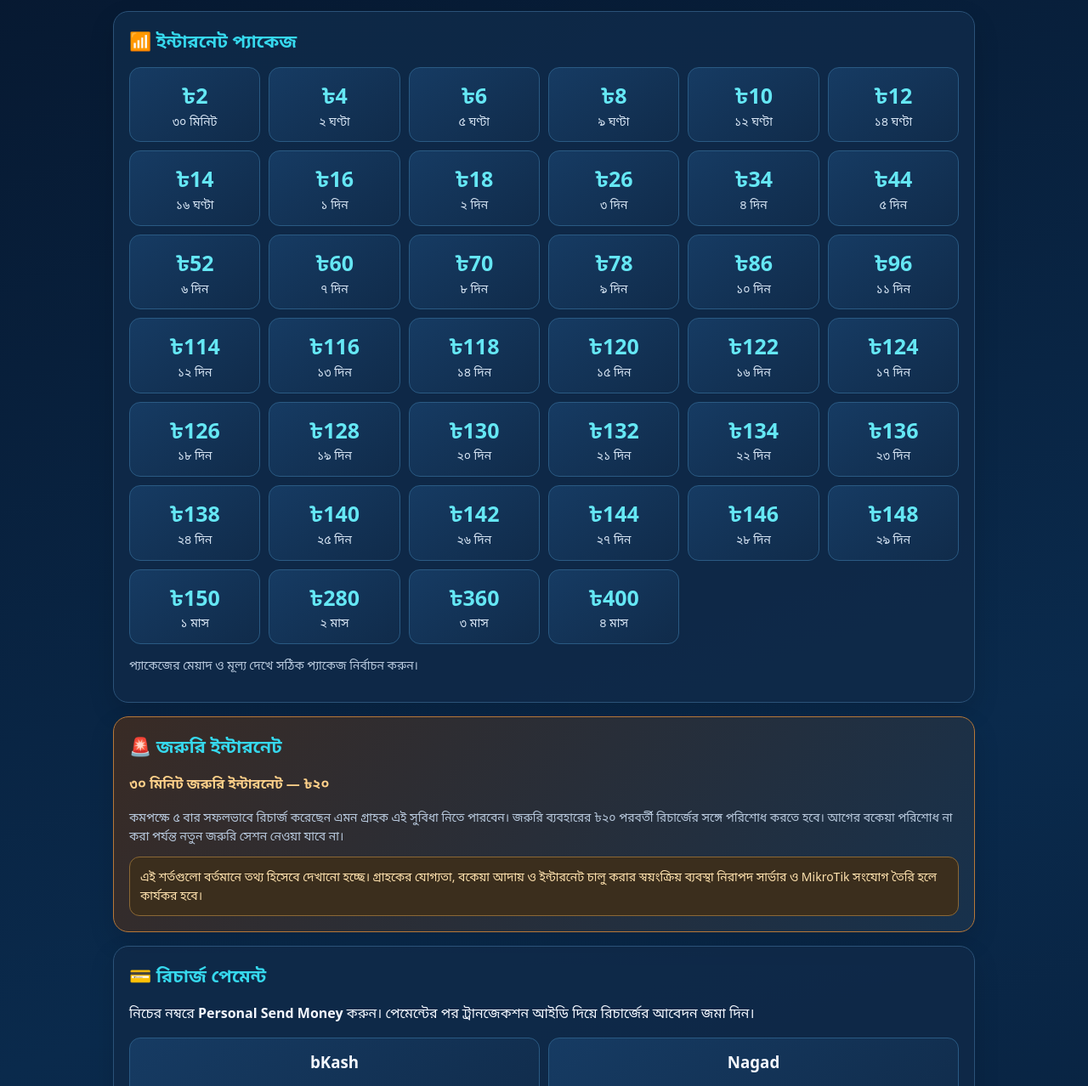
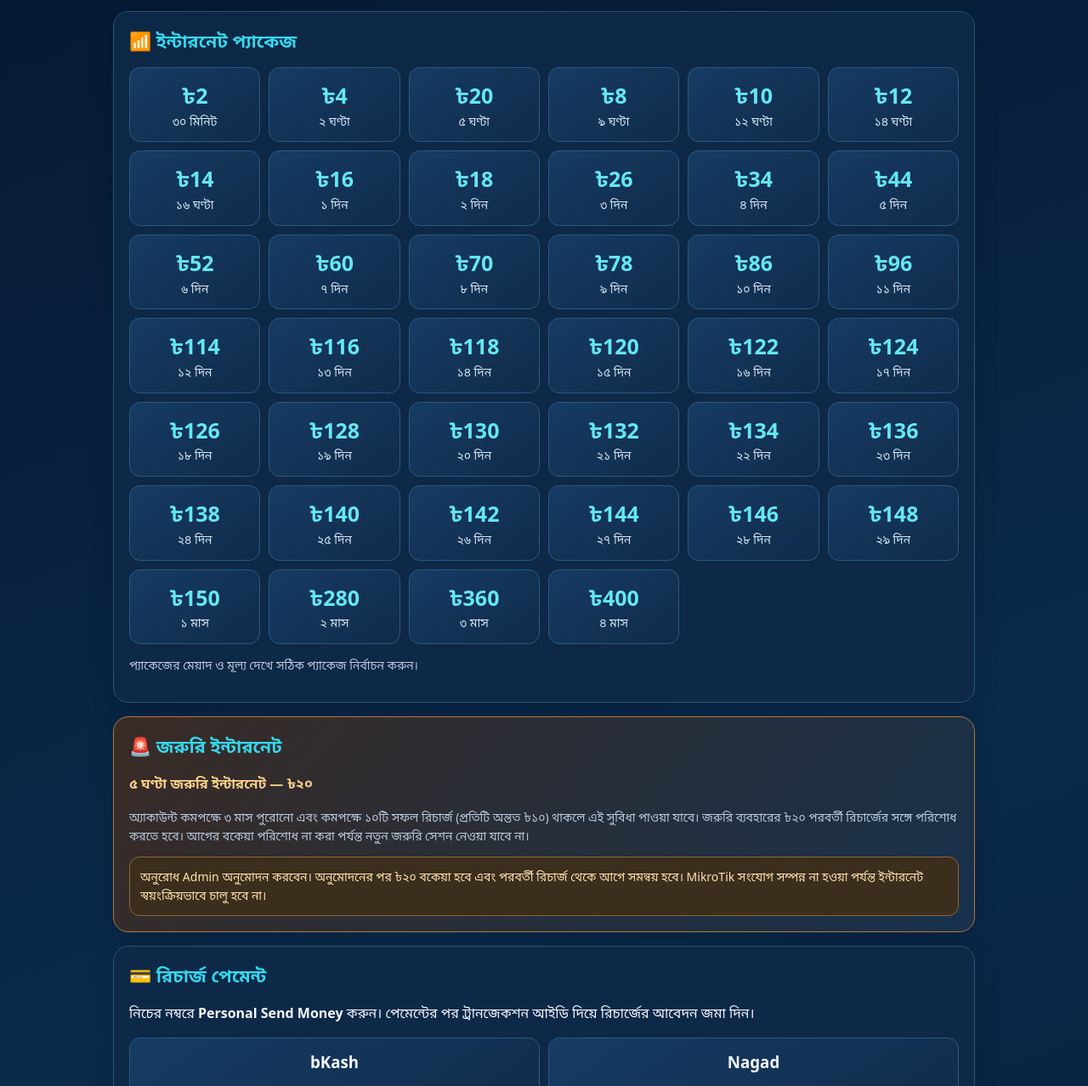
Before and after one commit to mahimultranet-code/mahim-ultranet-portal, a plain HTML site: page index.html in a window 1280 px wide. Shown: the part 319-1597 px from the top of the page at 85% size. Drawn offline with Linux system fonts and the light colour scheme.

Commit message:
fix: align public homepage with current package and emergency terms

```diff
--- a/index.html
+++ b/index.html
@@ -43,9 +43,9 @@ a{color:#75e9f4}.contactline{margin:6px 0;overflow-wrap:anywhere}.warning{backgr
 
 <section class="emergency">
 <h2>🚨 জরুরি ইন্টারনেট</h2>
-<p><strong>৩০ মিনিট জরুরি ইন্টারনেট — ৳২০</strong></p>
-<p class="note">কমপক্ষে ৫ বার সফলভাবে রিচার্জ করেছেন এমন গ্রাহক এই সুবিধা নিতে পারবেন। জরুরি ব্যবহারের ৳২০ পরবর্তী রিচার্জের সঙ্গে পরিশোধ করতে হবে। আগের বকেয়া পরিশোধ না করা পর্যন্ত নতুন জরুরি সেশন নেওয়া যাবে না।</p>
-<div class="warning">এই শর্তগুলো বর্তমানে তথ্য হিসেবে দেখানো হচ্ছে। গ্রাহকের যোগ্যতা, বকেয়া আদায় ও ইন্টারনেট চালু করার স্বয়ংক্রিয় ব্যবস্থা নিরাপদ সার্ভার ও MikroTik সংযোগ তৈরি হলে কার্যকর হবে।</div>
+<p><strong>৫ ঘণ্টা জরুরি ইন্টারনেট — ৳২০</strong></p>
+<p class="note">অ্যাকাউন্ট কমপক্ষে ৩ মাস পুরোনো এবং কমপক্ষে ১০টি সফল রিচার্জ (প্রতিটি অন্তত ৳১০) থাকলে এই সুবিধা পাওয়া যাবে। জরুরি ব্যবহারের ৳২০ পরবর্তী রিচার্জের সঙ্গে পরিশোধ করতে হবে। আগের বকেয়া পরিশোধ না করা পর্যন্ত নতুন জরুরি সেশন নেওয়া যাবে না।</p>
+<div class="warning">অনুরোধ Admin অনুমোদন করবেন। অনুমোদনের পর ৳২০ বকেয়া হবে এবং পরবর্তী রিচার্জ থেকে আগে সমন্বয় হবে। MikroTik সংযোগ সম্পন্ন না হওয়া পর্যন্ত ইন্টারনেট স্বয়ংক্রিয়ভাবে চালু হবে না।</div>
 </section>
 
 <section>
@@ -79,7 +79,7 @@ a{color:#75e9f4}.contactline{margin:6px 0;overflow-wrap:anywhere}.warning{backgr
 </div>
 <script>
 const packages=[
-[2,"৩০ মিনিট"],[4,"২ ঘণ্টা"],[6,"৫ ঘণ্টা"],[8,"৯ ঘণ্টা"],[10,"১২ ঘণ্টা"],[12,"১৪ ঘণ্টা"],[14,"১৬ ঘণ্টা"],[16,"১ দিন"],[18,"২ দিন"],[26,"৩ দিন"],[34,"৪ দিন"],[44,"৫ দিন"],[52,"৬ দিন"],[60,"৭ দিন"],[70,"৮ দিন"],[78,"৯ দিন"],[86,"১০ দিন"],[96,"১১ দিন"],[114,"১২ দিন"],[116,"১৩ দিন"],[118,"১৪ দিন"],[120,"১৫ দিন"],[122,"১৬ দিন"],[124,"১৭ দিন"],[126,"১৮ দিন"],[128,"১৯ দিন"],[130,"২০ দিন"],[132,"২১ দিন"],[134,"২২ দিন"],[136,"২৩ দিন"],[138,"২৪ দিন"],[140,"২৫ দিন"],[142,"২৬ দিন"],[144,"২৭ দিন"],[146,"২৮ দিন"],[148,"২৯ দিন"],[150,"১ মাস"],[280,"২ মাস"],[360,"৩ মাস"],[400,"৪ মাস"]
+[2,"৩০ মিনিট"],[4,"২ ঘণ্টা"],[20,"৫ ঘণ্টা"],[8,"৯ ঘণ্টা"],[10,"১২ ঘণ্টা"],[12,"১৪ ঘণ্টা"],[14,"১৬ ঘণ্টা"],[16,"১ দিন"],[18,"২ দিন"],[26,"৩ দিন"],[34,"৪ দিন"],[44,"৫ দিন"],[52,"৬ দিন"],[60,"৭ দিন"],[70,"৮ দিন"],[78,"৯ দিন"],[86,"১০ দিন"],[96,"১১ দিন"],[114,"১২ দিন"],[116,"১৩ দিন"],[118,"১৪ দিন"],[120,"১৫ দিন"],[122,"১৬ দিন"],[124,"১৭ দিন"],[126,"১৮ দিন"],[128,"১৯ দিন"],[130,"২০ দিন"],[132,"২১ দিন"],[134,"২২ দিন"],[136,"২৩ দিন"],[138,"২৪ দিন"],[140,"২৫ দিন"],[142,"২৬ দিন"],[144,"২৭ দিন"],[146,"২৮ দিন"],[148,"২৯ দিন"],[150,"১ মাস"],[280,"২ মাস"],[360,"৩ মাস"],[400,"৪ মাস"]
 ];
 const grid=document.getElementById('packages');
 packages.forEach(([price,duration])=>{
```
